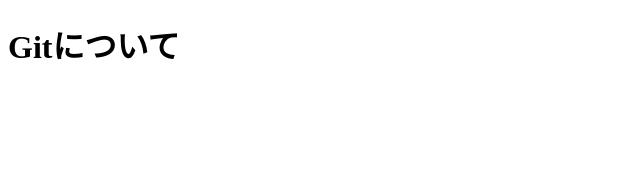
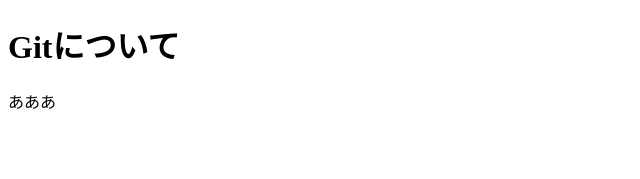
Before and after one commit to yakuto15/my-vue-app-2, a Vue app: page / in a window 1280 px wide. Shown: the top 179 px of the page, without its empty margins (0-640 px from the left). Built offline with nearby package versions, Linux system fonts and the light colour scheme.

Commit message:
app.vue変更

```diff
--- a/src/App.vue
+++ b/src/App.vue
@@ -6,6 +6,7 @@
    <div>
       <h1>Gitについて</h1>
       <!-- <Counter></Counter> -->
+      <div>あああ</div>
   </div>
 
 </template>
```
